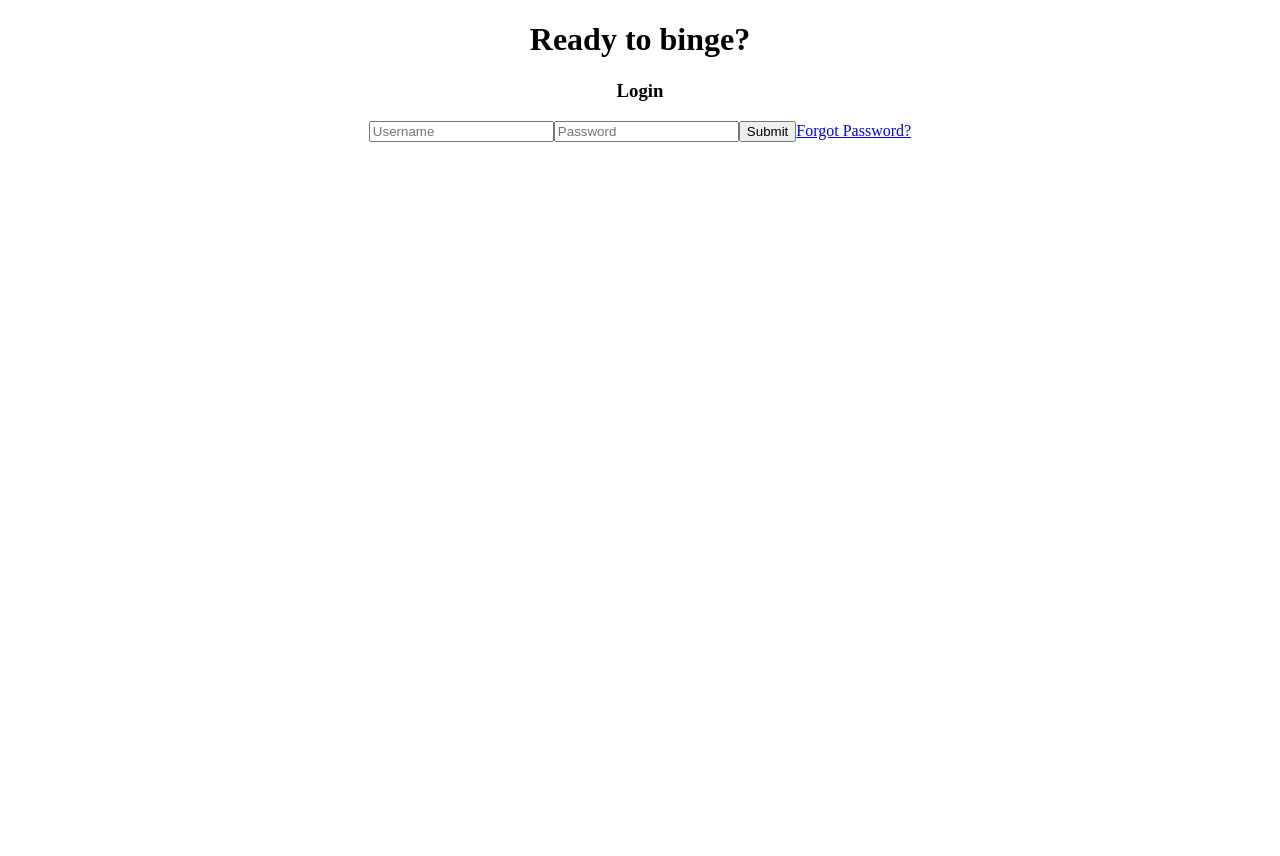
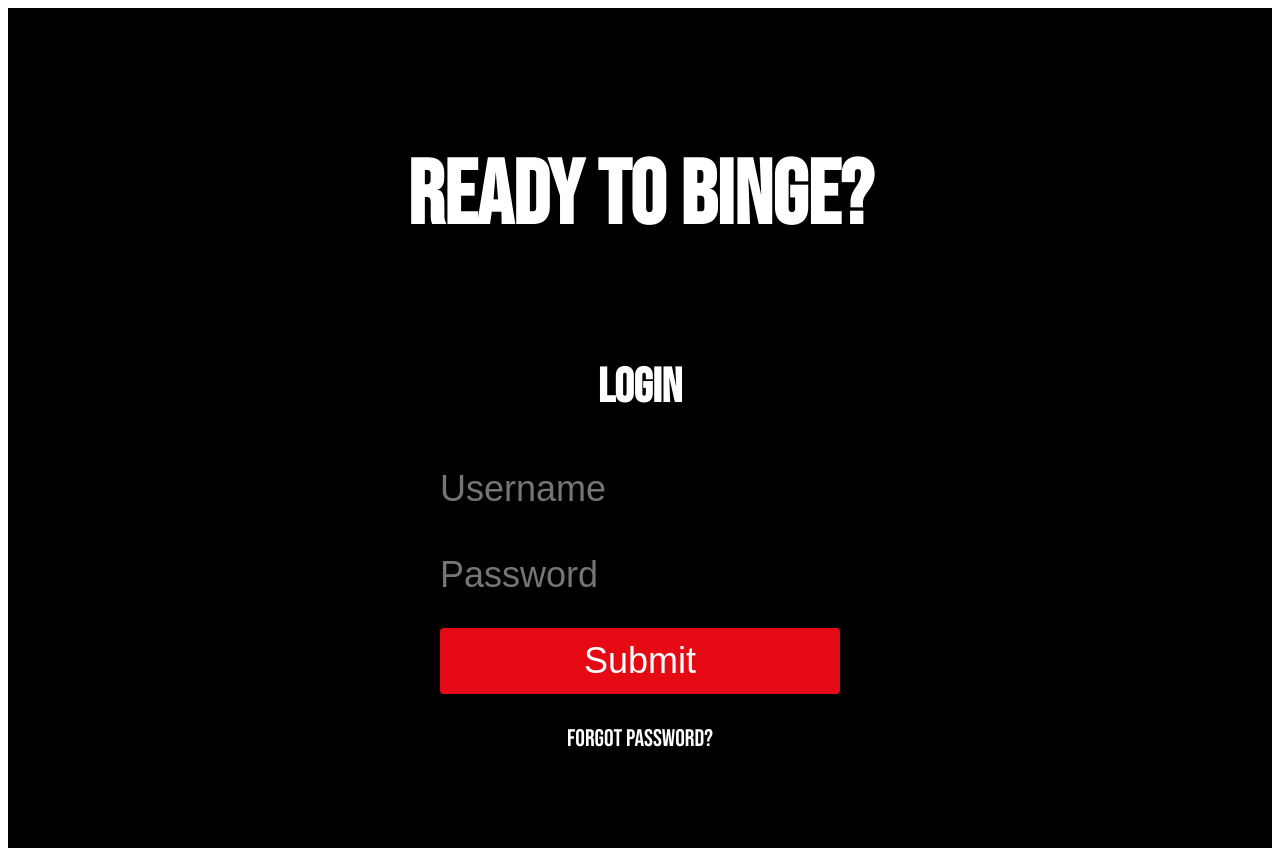
Before and after one commit to dswcodes0/movie-capstone, a React (Create React App) app in the folder movie-app/: page /SignIn in a window 1280 px wide. Before the commit the page ends 800 px from the top, so only its background shows below. Built offline with nearby package versions, Linux system fonts and the light colour scheme.

Commit message:
added signin css and classnames

```diff
--- a/movie-app/src/SignIn/SignIn.css
+++ b/movie-app/src/SignIn/SignIn.css
@@ -0,0 +1,59 @@
+.container {
+    display: flex;
+    flex-direction: column;
+    align-items: center;
+    justify-content: center;
+    height: 100vh;
+    background-color: #000;
+    color: #fff;
+    font-family: 'Bebas Neue', sans-serif;
+    text-align: center;
+    font-size: 28px;
+    padding: 20px;
+  }
+
+  .title-signin {
+    font-size: 90px;
+    margin-bottom: 40px;
+  }
+
+  .subtitle {
+    font-size: 48px;
+    margin-bottom: 20px;
+  }
+
+  .signin-form {
+    display: flex;
+    flex-direction: column;
+    align-items: center;
+    margin-bottom: 20px;
+  }
+
+  .input-field {
+    padding: 12px 24px;
+    border-radius: 4px;
+    border: none;
+    margin-bottom: 20px;
+    width: 400px;
+    font-size: 36px;
+    background-color: #000;
+    color: #fff;
+  }
+
+  .submit-btn {
+    padding: 12px 24px;
+    border-radius: 4px;
+    border: none;
+    margin-bottom: 30px;
+    width: 400px;
+    font-size: 36px;
+    background-color: #e50914;
+    color: #fff;
+    cursor: pointer;
+  }
+
+  .forgot-password-link {
+    color: #fff;
+    font-size: 24px;
+    text-decoration: none;
+  }
--- a/movie-app/src/SignIn/SignIn.jsx
+++ b/movie-app/src/SignIn/SignIn.jsx
@@ -1,18 +1,18 @@
 import React from 'react';
 import { Link } from 'react-router-dom';
 import './SignIn.css';
-import ForgotPassword from './ForgotPassword'
+import ForgotPassword from './ForgotPassword';
 
 const SignIn = () => {
   return (
-      <div>
-        <h1>Ready to binge?</h1>
-        <h3>Login</h3>
-        <form action="submit">
-          <input type="text" id='username' placeholder='Username'/>
-          <input type="password" id='password' placeholder='Password' />
-          <input type="submit" value="Submit"></input>
-        <Link to="/ForgotPassword">Forgot Password?</Link>
+    <div className="container">
+      <h1 className="title-signin">Ready to binge?</h1>
+      <h3 className="subtitle">Login</h3>
+      <form action="submit" className="signin-form">
+        <input type="text" id="username" placeholder="Username" className="input-field" />
+        <input type="password" id="password" placeholder="Password" className="input-field" />
+        <input type="submit" value="Submit" className="submit-btn" />
+        <Link to="/ForgotPassword" className="forgot-password-link">Forgot Password?</Link>
       </form>
     </div>
   );
```
Lines whose indentation alone changed are shown as unchanged.
